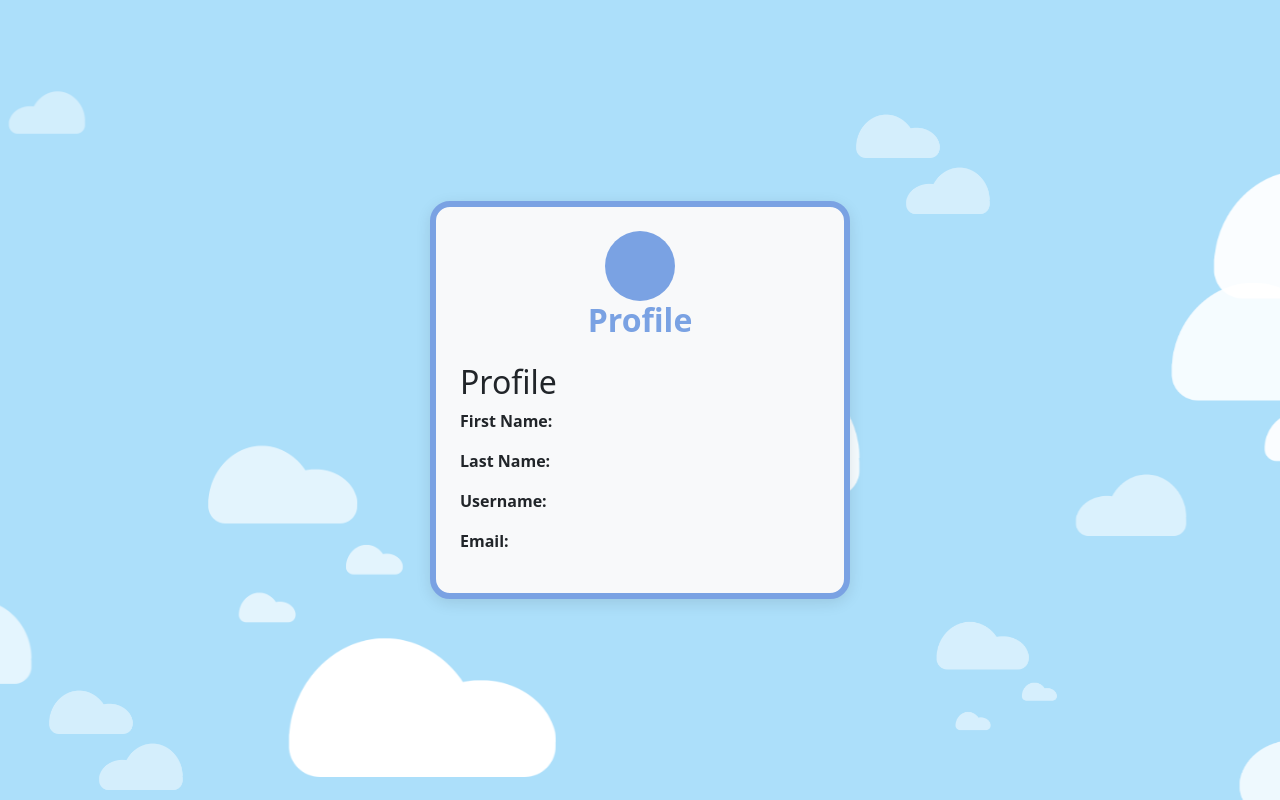
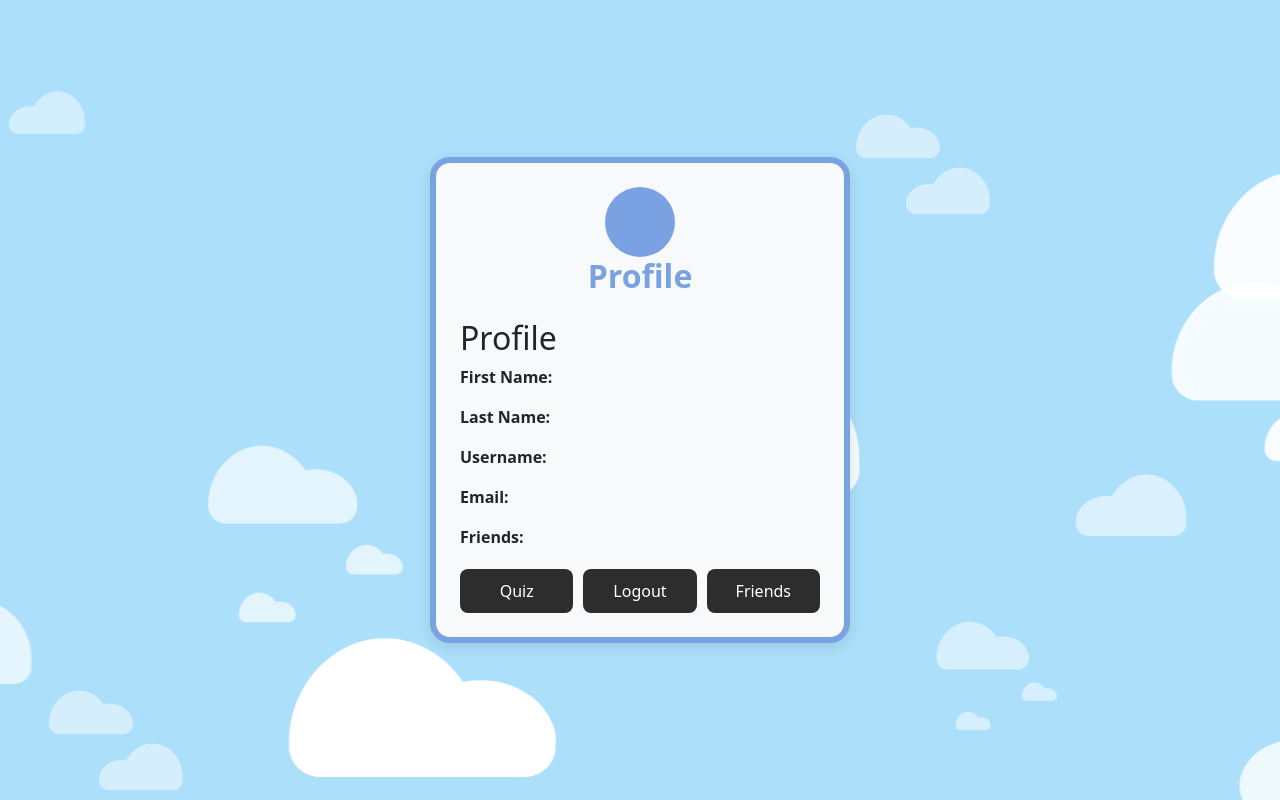
Before and after one commit to naddyafav/LargeProjectCOP4331, a React (Vite) app in the folder PersonalityApp/client/: page /home in a window 1280 px wide. Built offline with nearby package versions, Linux system fonts and the light colour scheme; no server answers.

Commit message:
added quiz, friends, and logout buttons

```diff
--- a/PersonalityApp/client/src/index.css
+++ b/PersonalityApp/client/src/index.css
@@ -3,3 +3,18 @@ html, body {
   padding: 0;
   overflow-x: hidden; /* prevents horizontal scroll */
 }
+
+.profile-button {
+  flex: 1;
+  padding: 10px;
+  border: none;
+  border-radius: 8px;
+  cursor: pointer;
+  background-color: #2d2d2d;
+  color: white;
+  transition: 0.2s;
+}
+
+.profile-button:hover {
+  background-color: #444;
+}
--- a/PersonalityApp/client/src/pages/Home.tsx
+++ b/PersonalityApp/client/src/pages/Home.tsx
@@ -5,6 +5,13 @@ import Clouds from "../components/Clouds";
 export default function Home() {
 
   const [userData, setUserData] = useState(null);
+  const navigate = useNavigate;
+  const goToQuiz = () => { navigate("/quiz"); };
+  const goToFriends = () => { navigate("/friends"); };
+  const handleLogout = () => {
+    localStorage.removeItem("token");
+    navigate("/login");
+  };
 
   useEffect(() => {
     const fetchUser = async () => {
@@ -28,8 +35,6 @@ export default function Home() {
         setUserData(data);
       } catch (err) {
         console.error(err);
-      } finally {
-        setLoading(false);
       }
     };
 
@@ -77,6 +82,26 @@ export default function Home() {
           <p><strong>Last Name:</strong> {userData?.lastName}</p>
           <p><strong>Username:</strong> {userData?.username}</p>
           <p><strong>Email:</strong> {userData?.email}</p>
+          <p><strong>Friends:</strong> {userData?.friends}</p>
+        </div>
+        <div style={{
+            display: "flex",
+            justifyContent: "space-between",
+            marginTop: "20px",
+            gap: "10px"
+          }}
+        >
+          <button onClick={goToQuiz} className="profile-button">
+            Quiz
+          </button>
+
+          <button onClick={handleLogout} className="profile-button">
+            Logout
+          </button>
+
+          <button onClick={goToFriends} className="profile-button">
+            Friends
+          </button>
         </div>
       </div>
     </div>
```
